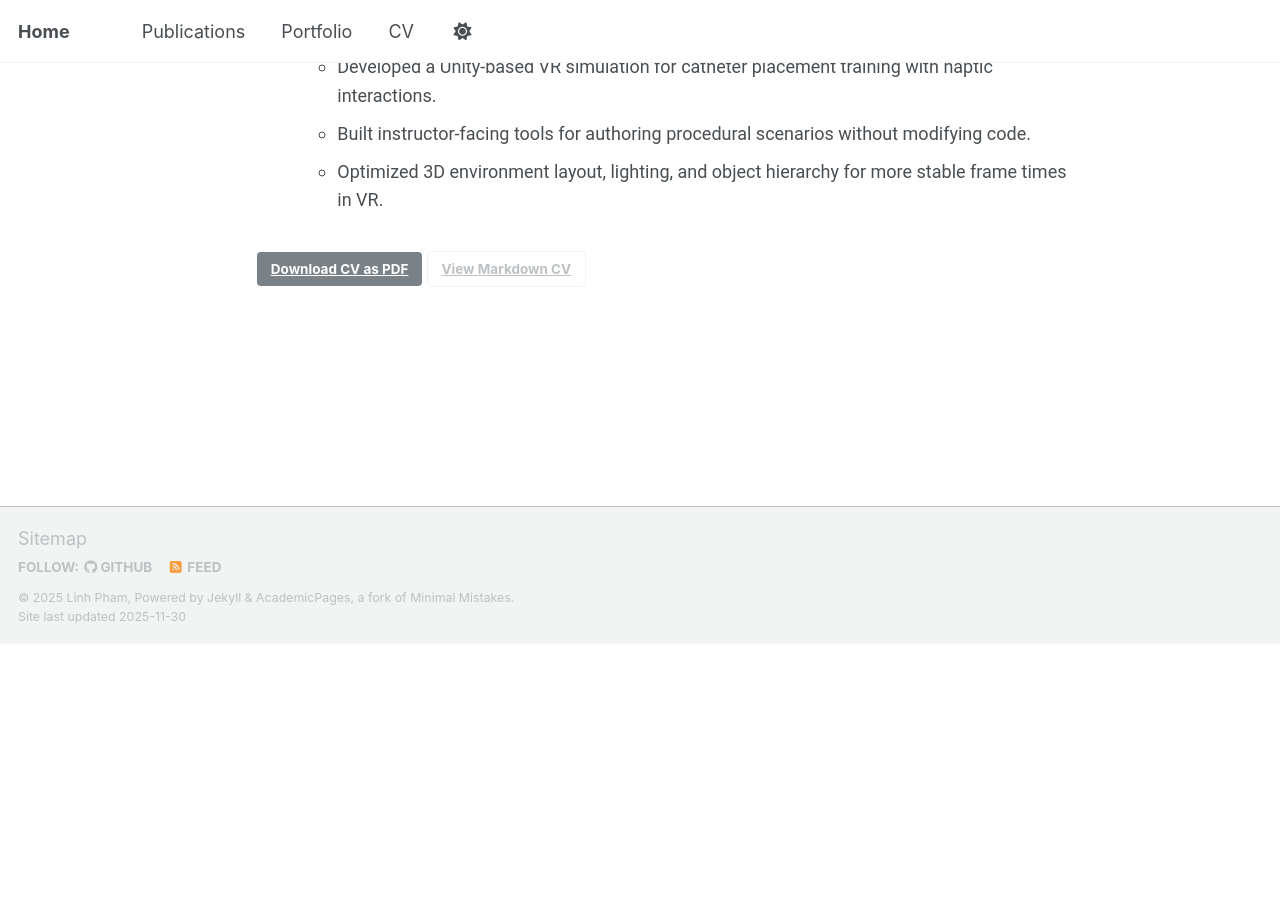
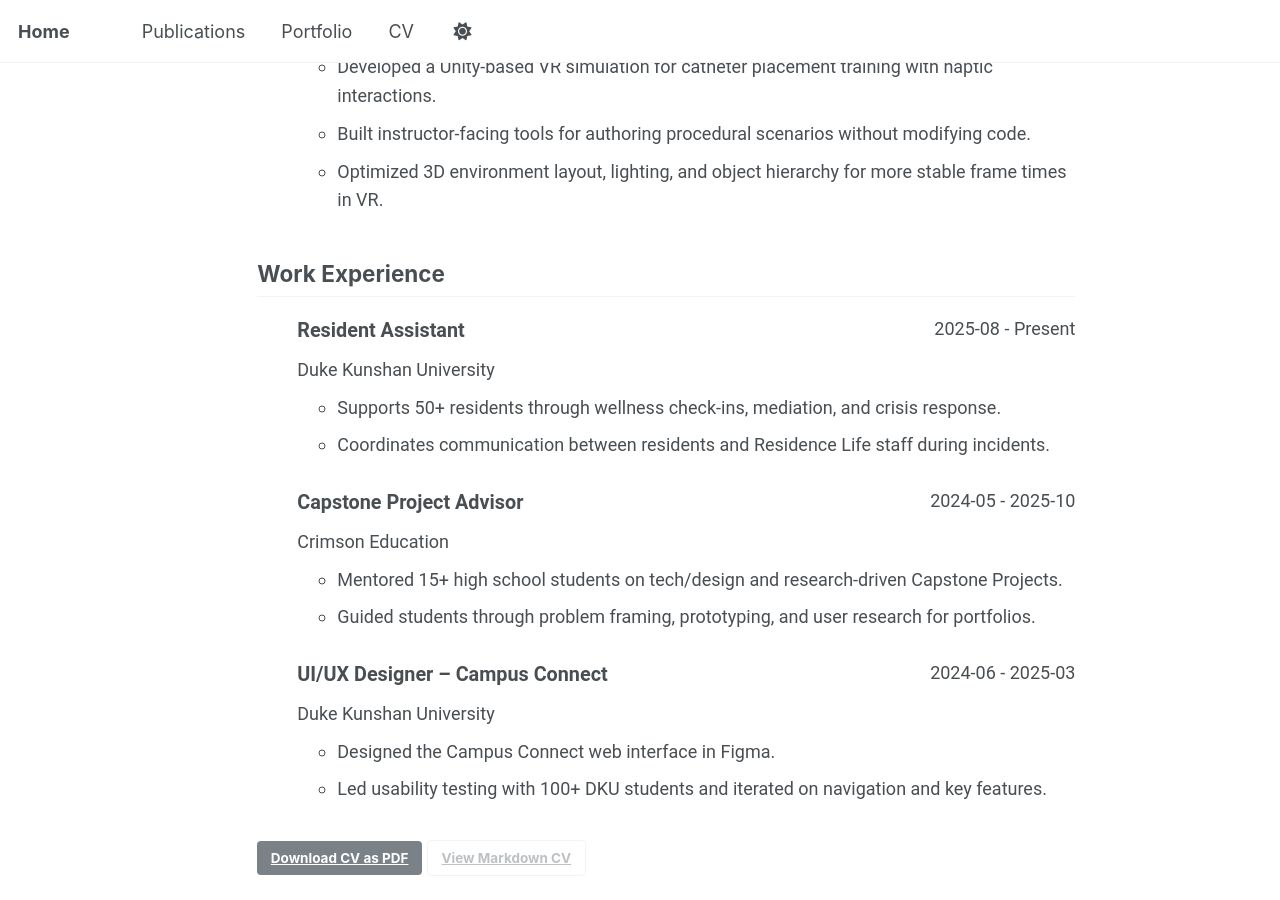
Before and after one commit to linh31072004123-blip/linh31072004123-blip.github.io, a Jekyll site: the page built from _pages/cv-json.md, in a window 1280 px wide and 900 px high, scrolled down 2003 px. Built offline with Jekyll 4.4.1, drawn with Linux system fonts in a browser that asks for light colours; a script that is not in the unit is left out; before the commit the page ends 2647 px from its top, so only the background shows below that.

Commit message:
Update cv.json

```diff
--- a/_data/cv.json
+++ b/_data/cv.json
@@ -32,6 +32,8 @@
       "studyType": "Undergraduate Dual-Degree",
       "startDate": "2022-08",
       "endDate": "2026-05",
+      "gpa": null,
+      "courses": [],
       "highlights": [
         "Bachelor thesis: Trust and Reliability in Sketch-Based AI Systems for VR.",
         "Selected coursework: Probability & Statistics, Algorithms, Modeling & Predicting, Computer Organization, Discrete Math."
@@ -107,44 +109,76 @@
     }
   ],
 
-  "work": [],
-
-  "volunteer": [
+  "work": [
     {
-      "organization": "Duke Kunshan University",
+      "company": "Duke Kunshan University",
       "position": "Resident Assistant",
+      "location": "Kunshan, China",
       "startDate": "2025-08",
       "endDate": "Present",
+      "summary": "",
       "highlights": [
-        "Supports 50+ residents with wellness, conflict mediation, and emergency response."
+        "Supports 50+ residents through wellness check-ins, mediation, and crisis response.",
+        "Coordinates communication between residents and Residence Life staff during incidents."
       ]
     },
     {
-      "organization": "DKU Vybe Varsity Dance Team",
+      "company": "Crimson Education",
+      "position": "Capstone Project Advisor",
+      "location": "Remote",
+      "startDate": "2024-05",
+      "endDate": "2025-10",
+      "summary": "",
+      "highlights": [
+        "Mentored 15+ high school students on tech/design and research-driven Capstone Projects.",
+        "Guided students through problem framing, prototyping, and user research for portfolios."
+      ]
+    },
+    {
+      "company": "Duke Kunshan University",
+      "position": "UI/UX Designer – Campus Connect",
+      "location": "Kunshan, China",
+      "startDate": "2024-06",
+      "endDate": "2025-03",
+      "summary": "",
+      "highlights": [
+        "Designed the Campus Connect web interface in Figma.",
+        "Led usability testing with 100+ DKU students and iterated on navigation and key features."
+      ]
+    }
+  ],
+
+  "leadership": [
+    {
+      "company": "DKU Vybe Varsity Dance Team",
       "position": "Co-Captain",
+      "location": "Duke Kunshan University",
       "startDate": "2022-01",
       "endDate": "Present",
+      "summary": "",
       "highlights": [
-        "Directed practices; choreographed and performed for >1000 attendees.",
+        "Directed practices; choreographed and performed for >1000 attendees across campus events.",
         "2nd Place – Pom-Pom (Youth Open B), 2025 China Yangtze River Delta Cheer Dance Competition."
       ]
     },
     {
-      "organization": "DKU House Council (Duke)",
+      "company": "DKU House Council (Duke)",
       "position": "Vice President / Treasurer",
+      "location": "Duke University, Durham, NC",
       "startDate": "2024-09",
       "endDate": "2024-12",
+      "summary": "",
       "highlights": [
         "Managed events and budget for ~400 DKU students studying at Duke.",
-        "Led community building and wellness programming."
+        "Led community building and wellness programming bridging Duke and DKU students."
       ]
     }
   ],
 
+  "skills": [],
   "publications": [],
   "presentations": [],
   "teaching": [],
-  "skills": [],
   "languages": [],
   "interests": [],
   "references": []
```
